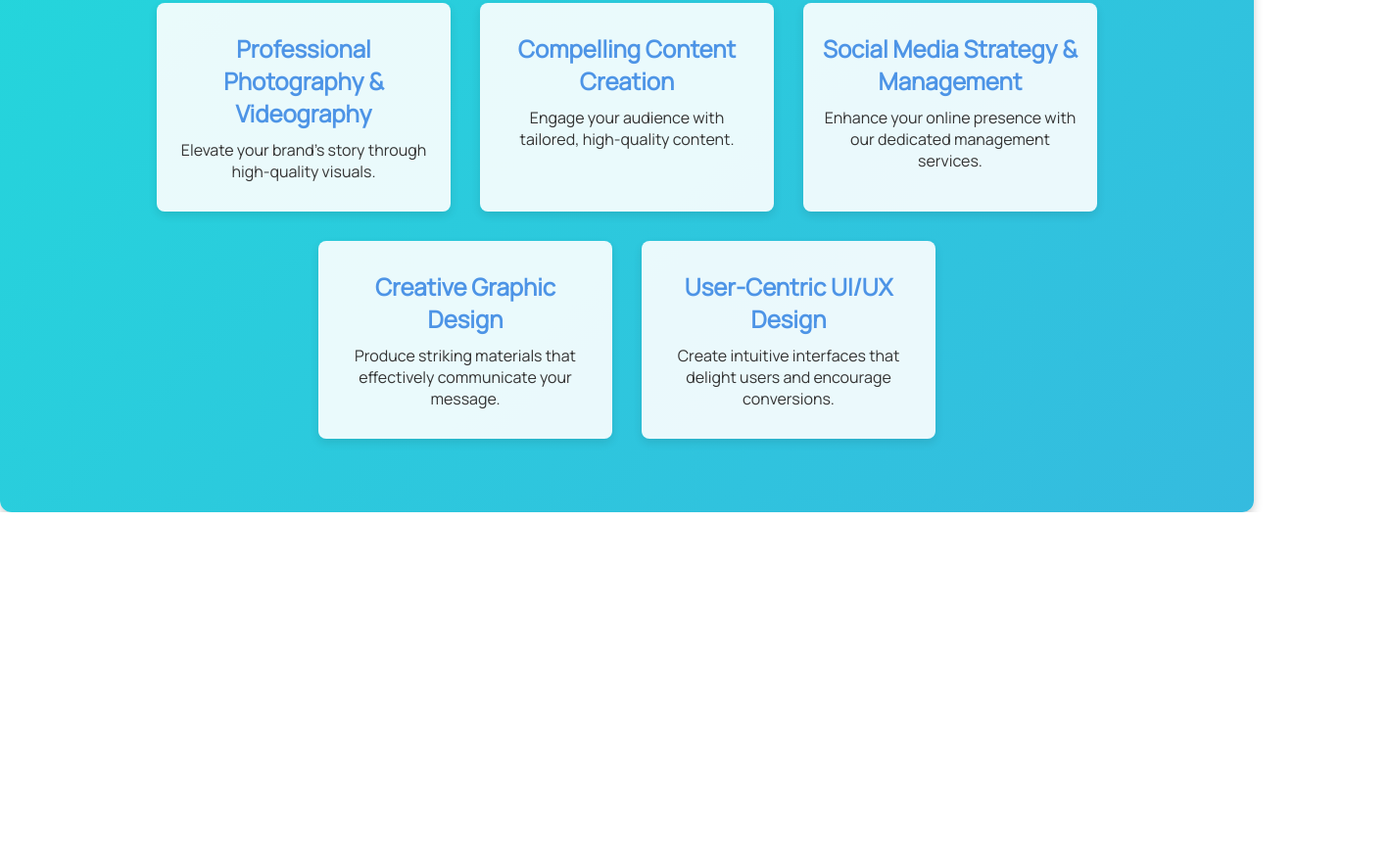
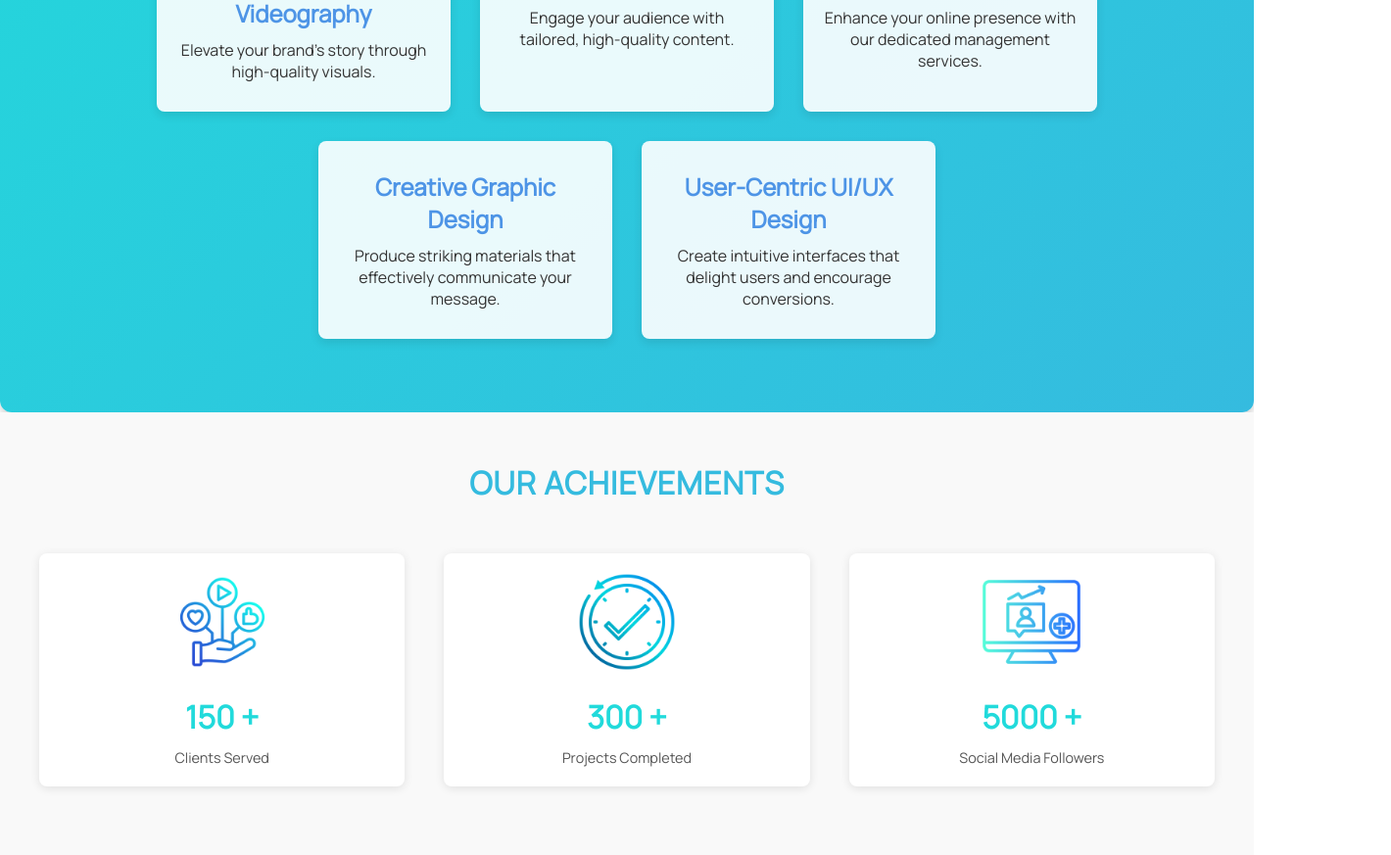
Before and after one commit to hananeltassa/digitalMarketingWebsite, a plain HTML site: page index.html in a window 1280 px wide. Shown: the part 1082-1955 px from the top of the page at 98% size, 1420 px wide, since content can reach past the window. Before the commit the page ends 1605 px from the top, so only its background shows below. Drawn offline with nearby package versions, Linux system fonts and the light colour scheme.

Commit message:
New Section + Fixed some bugs

```diff
--- a/css/styles.css
+++ b/css/styles.css
@@ -5,8 +5,8 @@
     font-family: 'Manrope', sans-serif;
 }
 
-html {
-    scroll-behavior: smooth;
+body{
+    margin: 0;
 }
 
 .flex{
@@ -101,7 +101,7 @@ nav .logo img{
     align-items: center;
     background-color: white;
     padding: 40px;
-    margin-top: 0;
+    margin: 0;
     border-top: 1px solid;
     border-image: var(--gradient) 1;
     margin: 2px;
@@ -125,10 +125,10 @@ nav .logo img{
 }
 
 .hero-image {
-    width: 120%;
-    max-width: 2000px;
+    width: 100%;
+    max-width: 900px;
     height: auto;
-    margin-right: 50px;
+    margin-right: 30px;
     margin-left: 0;
     position: relative;
     z-index: 100;
@@ -152,7 +152,7 @@ nav .logo img{
     width: 500px;
     height: 500px;
     background: linear-gradient(45deg, #21DADB, #35BBDF, #4D94E6);
-    margin-left: 380px;
+    margin-left: 310px;
     border-radius: 50%;
     margin-top: 0;
     transform: translate(-50%, -50%);
@@ -206,6 +206,67 @@ nav .logo img{
     color: #333;
     margin: 10px 0;
 }
+
+.statistics-section {
+    text-align: center;
+    padding: 50px 20px;
+    background-color: #f9f9f9;
+}
+
+.statistics-container {
+    display: flex;
+    justify-content: space-around;
+    flex-wrap: wrap;
+}
+
+.statistic-card {
+    flex: 1 1 200px;
+    margin: 20px;
+    padding: 20px;
+    background: #ffffff;
+    border-radius: 8px;
+    box-shadow: 0 2px 10px rgba(0, 0, 0, 0.1);
+    transition: transform 0.3s;
+    display: flex;
+    flex-direction: column;
+    align-items: center;
+}
+
+.statistic-card:hover {
+    transform: scale(1.05);
+}
+
+.statistic-icon {
+    margin-bottom: 10px;
+}
+
+.statistic-icon img {
+    width: 100px;
+    height: auto;
+}
+
+.counter {
+    font-size: 2rem;
+    font-weight: bold;
+    color: #21DADB;
+    margin: 10px 0;
+    text-align: center;
+}
+
+p {
+    font-size: 0.9rem;
+    color: #555;
+    text-align: center;
+}
+.statistics-section h2 {
+    font-size: 2rem;
+    font-weight: bold;
+    color: var(--color2);
+    margin-bottom: 30px;
+    text-transform: uppercase;
+    letter-spacing: 1px;
+}
+
 
 @media (max-width: 768px) {
     .burger {
--- a/index.html
+++ b/index.html
@@ -89,6 +89,34 @@
         </div>
     </section>
 
+    <!-- Statistics Section -->
+    <section id="statistics" class="statistics-section">
+        <h2>Our Achievements</h2>
+        <div class="statistics-container">
+            <div class="statistic-card">
+                <div class="statistic-icon">
+                    <img src="assets/social-media-management.png" alt="Clients Served Icon">
+                </div>
+                <h3 class="counter" data-count="150">0 +</h3>
+                <p>Clients Served</p>
+            </div>
+            <div class="statistic-card">
+                <div class="statistic-icon">
+                    <img src="./assets/tasks.png" alt="Projects Completed Icon">
+                </div>
+                <h3 class="counter" data-count="300">0 +</h3>
+                <p>Projects Completed</p>
+            </div>
+            <div class="statistic-card">
+                <div class="statistic-icon">
+                    <img src="./assets/followers.png" alt="Social Media Growth Icon">
+                </div>
+                <h3 class="counter" data-count="5000">0 +</h3>
+                <p>Social Media Followers</p>
+            </div>
+        </div>
+    </section>
+
     <script src="https://cdn.jsdelivr.net/npm/gsap@3.12.5/dist/gsap.min.js"></script>
 
     <script src="./js/script.js"></script>
--- a/js/script.js
+++ b/js/script.js
@@ -1,5 +1,8 @@
 const burger = document.getElementById('burger');
 const navLinks = document.getElementById('nav-links');
+const counters = document.querySelectorAll('.counter');
+const statisticsSection = document.getElementById('statistics');
+
 
 burger.addEventListener('click', () => {
     navLinks.classList.toggle('show');
@@ -44,3 +47,42 @@ window.addEventListener("load", () => {
     });
 
 });
+
+const animateCounters = () => {
+    counters.forEach(counter => {
+        const target = +counter.getAttribute('data-count');
+
+        const updateCount = () => {
+            const count = +counter.innerText.replace(' +', '');
+            const increment = Math.ceil(target / 200);
+
+            if (count < target) {
+                counter.innerText = count + increment + ' +';
+                setTimeout(updateCount, 1);
+            } else {
+                counter.innerText = target + ' +';
+            }
+        };
+        updateCount();
+    });
+};
+
+const isElementInViewport = (el) => {
+    const rect = el.getBoundingClientRect();
+    return (
+        rect.top >= 0 &&
+        rect.left >= 0 &&
+        rect.bottom <= (window.innerHeight || document.documentElement.clientHeight) &&
+        rect.right <= (window.innerWidth || document.documentElement.clientWidth)
+    );
+};
+
+const handleScroll = function() {
+    if (isElementInViewport(statisticsSection)) {
+        animateCounters();
+        window.removeEventListener('scroll', handleScroll);
+    }
+};
+
+
+window.addEventListener('scroll', handleScroll);
```
Also changed, not shown: assets/followers.png (added), assets/social-media-management.png (added), assets/tasks.png (added).
